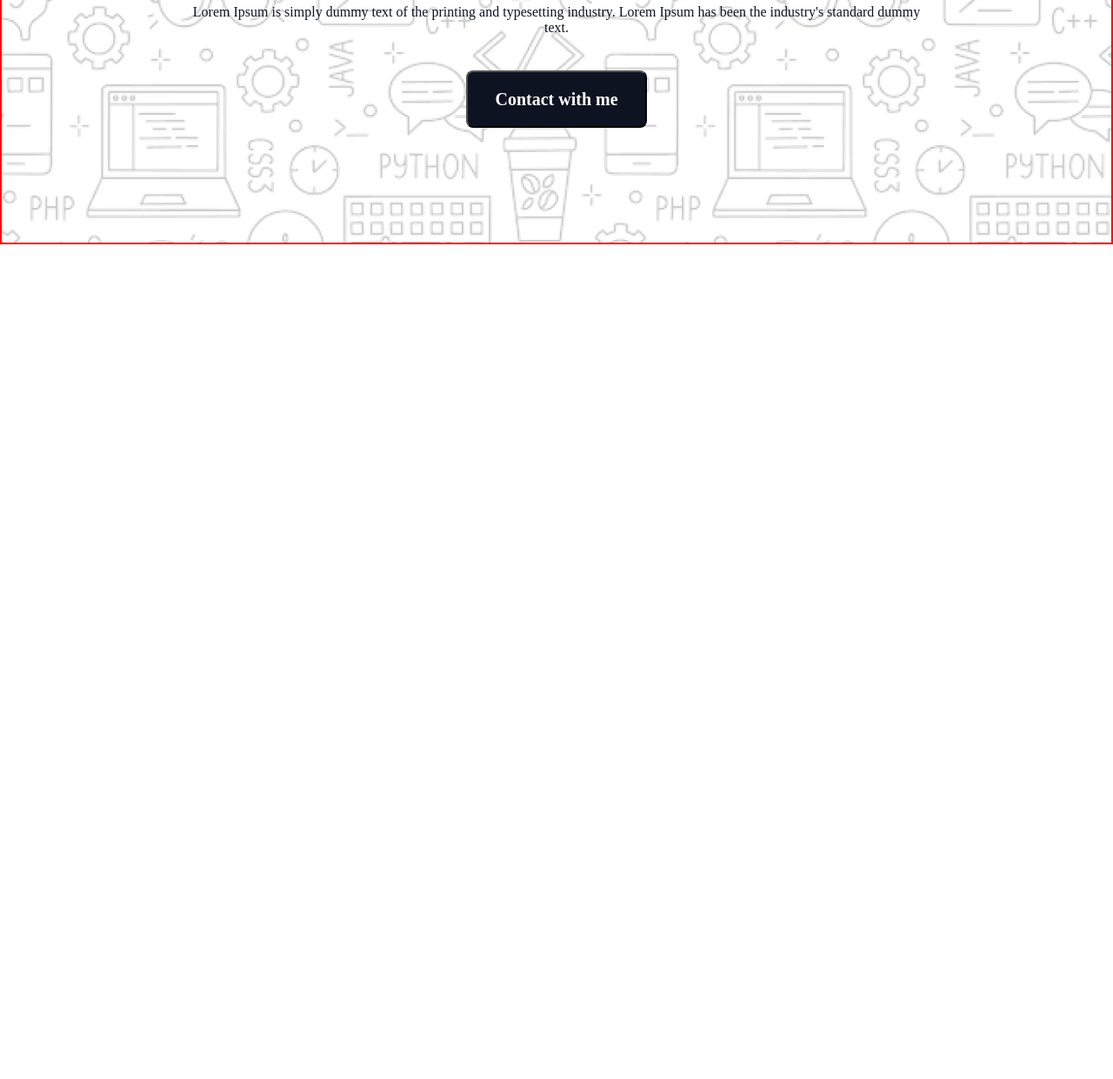
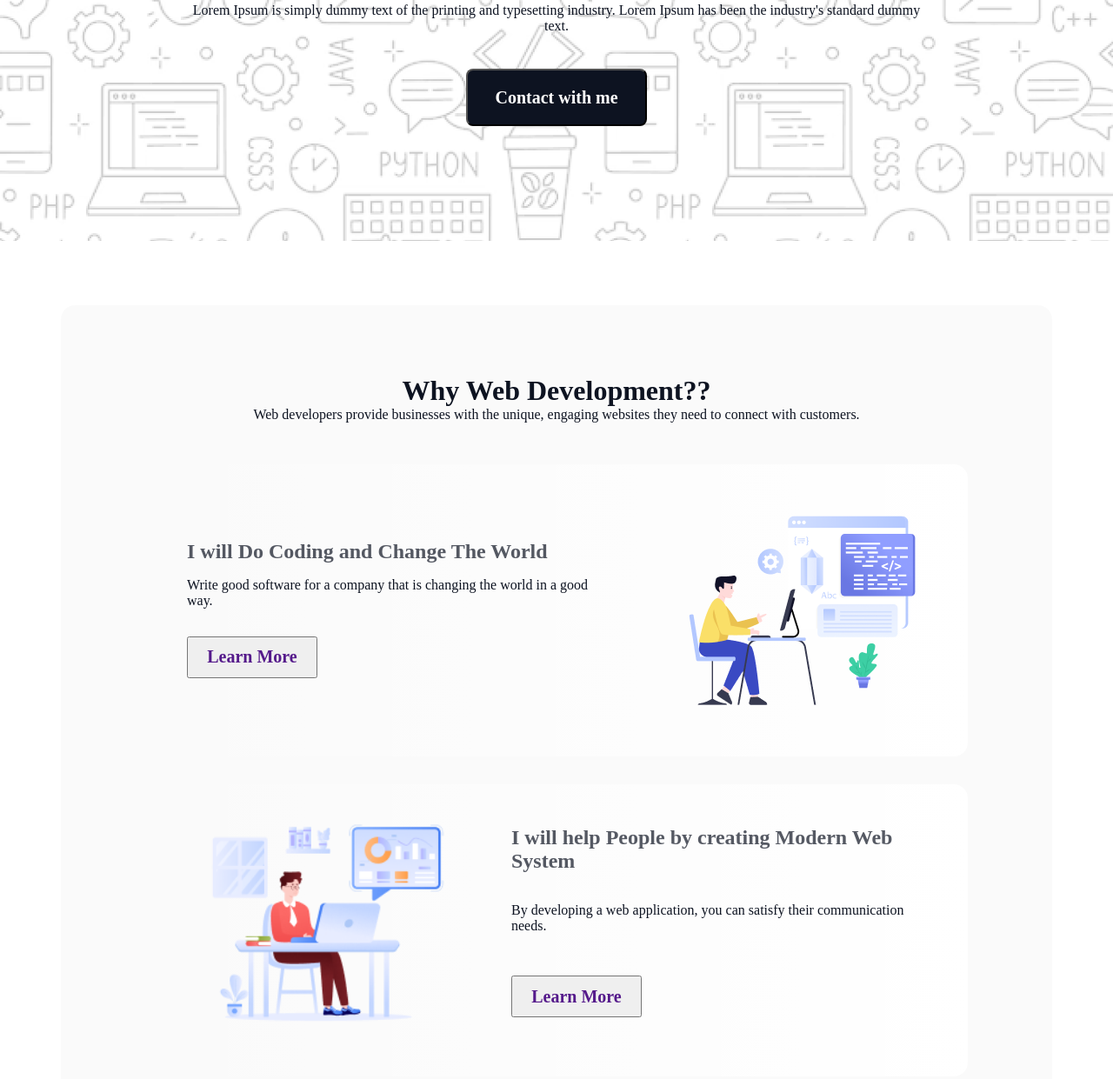
Before and after one commit to tasnimalam1/Assignment-Project-1, a plain HTML site: page index.html in a window 1280 px wide. Shown: the part 474-1715 px from the top of the page at 87% size. Before the commit the page ends 800 px from the top, so only its background shows below. Drawn offline with Linux system fonts and the light colour scheme; a web font is replaced by a local one.

Commit message:
2nd section added

```diff
--- a/index.html
+++ b/index.html
@@ -8,6 +8,7 @@
   </head>
   <body>
     <header>
+      <!-- navigation section start here -->
       <nav>
         <h3 class="title">T.Alam</h3>
         <ul>
@@ -16,6 +17,9 @@
           </li>
         </ul>
       </nav>
+      <!-- nevigation end here -->
+
+      <!-- hero section start here -->
       <section class="hero-section">
         <div class="hero-section-container">
           <div class="img">
@@ -29,6 +33,59 @@
           <button class="btn"><a href="">Contact with me</a></button>
         </div>
       </section>
+      <!-- hero section end here -->
+
+      <!-- development section start here -->
+      <section class="development">
+        <div class="why-development">
+          <h1>Why Web Development??</h1>
+          <p>
+            Web developers provide businesses with the unique, engaging websites
+            they need to connect with customers.
+          </p>
+        </div>
+        <div class="development-section">
+          <div class="section-1st">
+            <div class="section1st-left">
+              <h2>I will Do Coding and Change The World</h2>
+              <p>
+                Write good software for a company that is changing the world in
+                a good way.
+              </p>
+              <button><a href="">Learn More</a></button>
+            </div>
+            <div class="section1st-right">
+              <img src="./assets/Layer_1.png" alt="" />
+            </div>
+          </div>
+          <div class="section-2nd">
+            <div class="section2nd-left">
+              <img src="./assets/Group-3.png" alt="" />
+            </div>
+            <div class="section2nd-right">
+              <h2>I will help People by creating Modern Web System</h2>
+              <p>
+                By developing a web application, you can satisfy their
+                communication needs.
+              </p>
+              <button><a href="">Learn More</a></button>
+            </div>
+          </div>
+          <div class="section-1st">
+            <div class="section1st-left">
+              <h2>Focusing on Web Security and Performance</h2>
+              <p>
+                Best practices for securing a website and optimizing its
+                performance, including HTTPS, data validation, and caching.
+              </p>
+              <button><a href="">Learn More</a></button>
+            </div>
+            <div class="section1st-right">
+              <img src="./assets/Group-4.png" alt="" />
+            </div>
+          </div>
+        </div>
+      </section>
     </header>
     <main></main>
     <footer></footer>
--- a/styles/styles.css
+++ b/styles/styles.css
@@ -37,12 +37,12 @@ nav li {
 .hero-section {
   max-width: 1440px;
   min-height: 652px;
-  border: 2px solid red;
   margin: 0 auto;
   background-image: url(../assets/Hero-bg.png);
   background-repeat: no-repeat;
   background-position: center;
   background-size: cover;
+  margin-bottom: 74px;
 }
 .hero-section-container {
   display: flex;
@@ -84,3 +84,142 @@ nav li {
   text-decoration: none;
   color: rgb(255, 255, 255);
 }
+/* development section style */
+.development {
+  max-width: 946px;
+  min-height: 1235px;
+  margin: 0 auto;
+  border-radius: 16px;
+  background: rgba(13, 19, 33, 0.02);
+  padding: 80px 97px 80px 97px;
+}
+.why-development {
+  margin-bottom: 48px;
+}
+.why-development h1 {
+  color: rgb(13, 19, 33);
+  font-family: Azeret Mono;
+  font-size: 32px;
+  font-weight: 800;
+  text-align: center;
+}
+.why-development p {
+  color: rgb(13, 19, 33);
+  font-family: Azeret Mono;
+  font-size: 16px;
+  font-weight: 400;
+  text-align: center;
+}
+.development-section {
+  width: 946px;
+  height: 1072px;
+}
+.section-1st {
+  width: 850px;
+  height: 240px;
+  display: flex;
+  margin: 0 auto;
+  padding: 48px;
+  margin-bottom: 32px;
+  border-radius: 16px;
+  background: linear-gradient(
+    270deg,
+    rgb(255, 255, 255),
+    rgba(255, 255, 255, 0) 100%
+  );
+}
+.section1st-left {
+  width: 477px;
+  height: 220px;
+  margin: 8px 0px 8px 0px;
+  display: flex;
+  flex-direction: column;
+  justify-content: center;
+}
+.section1st-left h2 {
+  color: rgba(13, 19, 33, 0.7);
+  font-family: Azeret Mono;
+  font-size: 24px;
+  font-weight: 700;
+  margin-bottom: 16px;
+}
+.section1st-left p {
+  color: rgb(13, 19, 33);
+  font-family: Azeret Mono;
+  font-size: 16px;
+  font-weight: 400;
+  margin-bottom: 32px;
+}
+.section1st-left button {
+  color: rgb(13, 19, 33);
+  font-family: Azeret Mono;
+  font-size: 20px;
+  font-weight: 600;
+  width: 150px;
+  height: 48px;
+}
+.section1st-left button a {
+  text-decoration: none;
+}
+.section1st-right {
+  width: 223.2px;
+  height: 208.85px;
+  margin: 8px 0px 8px 0px;
+}
+.section1st-right img {
+  margin-left: 98.83px;
+}
+.section-2nd {
+  width: 850px;
+  height: 240px;
+  display: flex;
+  margin: 0 auto;
+  padding: 48px;
+  margin-bottom: 32px;
+  border-radius: 16px;
+  background: linear-gradient(
+    270deg,
+    rgb(255, 255, 255),
+    rgba(255, 255, 255, 0) 100%
+  );
+}
+.section2nd-left {
+  width: 477px;
+  height: 220px;
+  margin: 0px 8px 0px 8px;
+  display: flex;
+  flex-direction: column;
+  justify-content: center;
+}
+.section2nd-left img {
+  margin-right: 48.8px;
+}
+.section2nd-right h2 {
+  width: 477px;
+  height: 72px;
+  color: rgba(13, 19, 33, 0.7);
+  font-family: Azeret Mono;
+  font-size: 24px;
+  font-weight: 700;
+  margin-bottom: 16px;
+}
+.section2nd-right p {
+  width: 468px;
+  height: 52px;
+  color: rgb(13, 19, 33);
+  font-family: Azeret Mono;
+  font-size: 16px;
+  font-weight: 400;
+  margin-bottom: 32px;
+}
+.section2nd-right button {
+  color: rgb(13, 19, 33);
+  font-family: Azeret Mono;
+  font-size: 20px;
+  font-weight: 600;
+  width: 150px;
+  height: 48px;
+}
+.section2nd-right button a {
+  text-decoration: none;
+}
```
Also changed, not shown: some sectio.html (added, +27 -0 lines).
